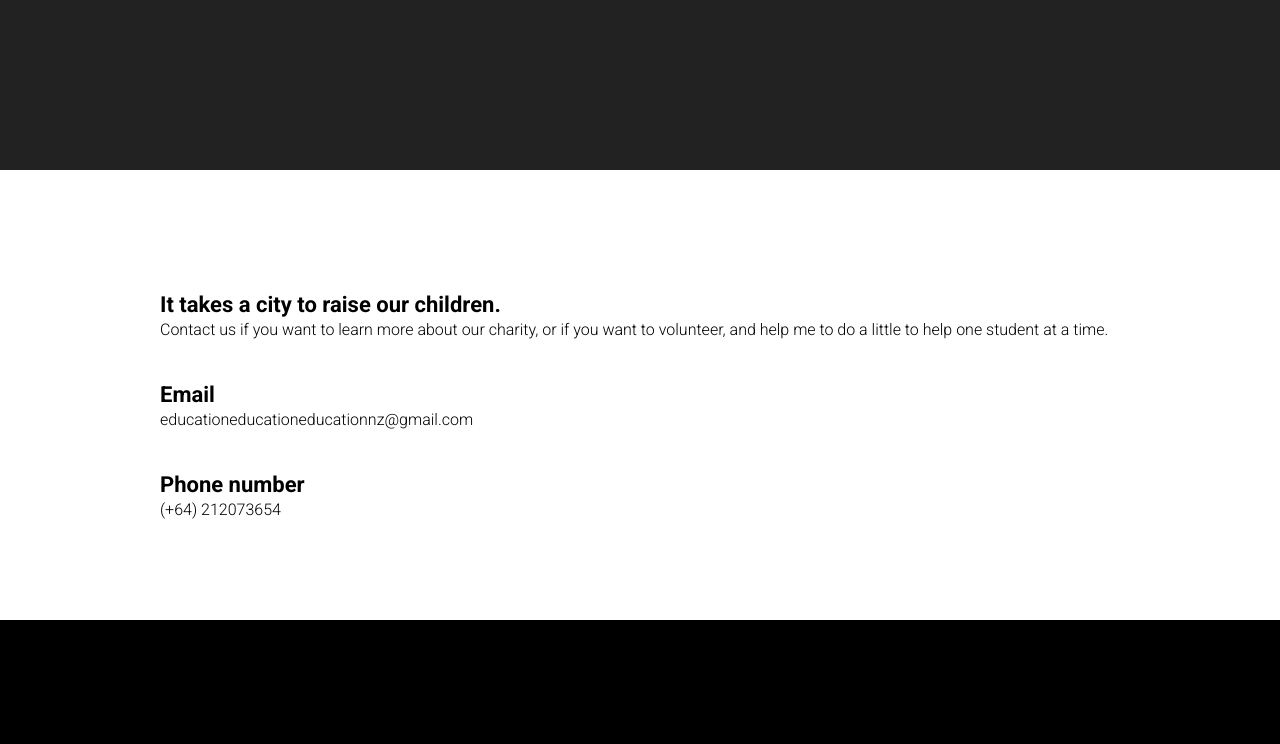
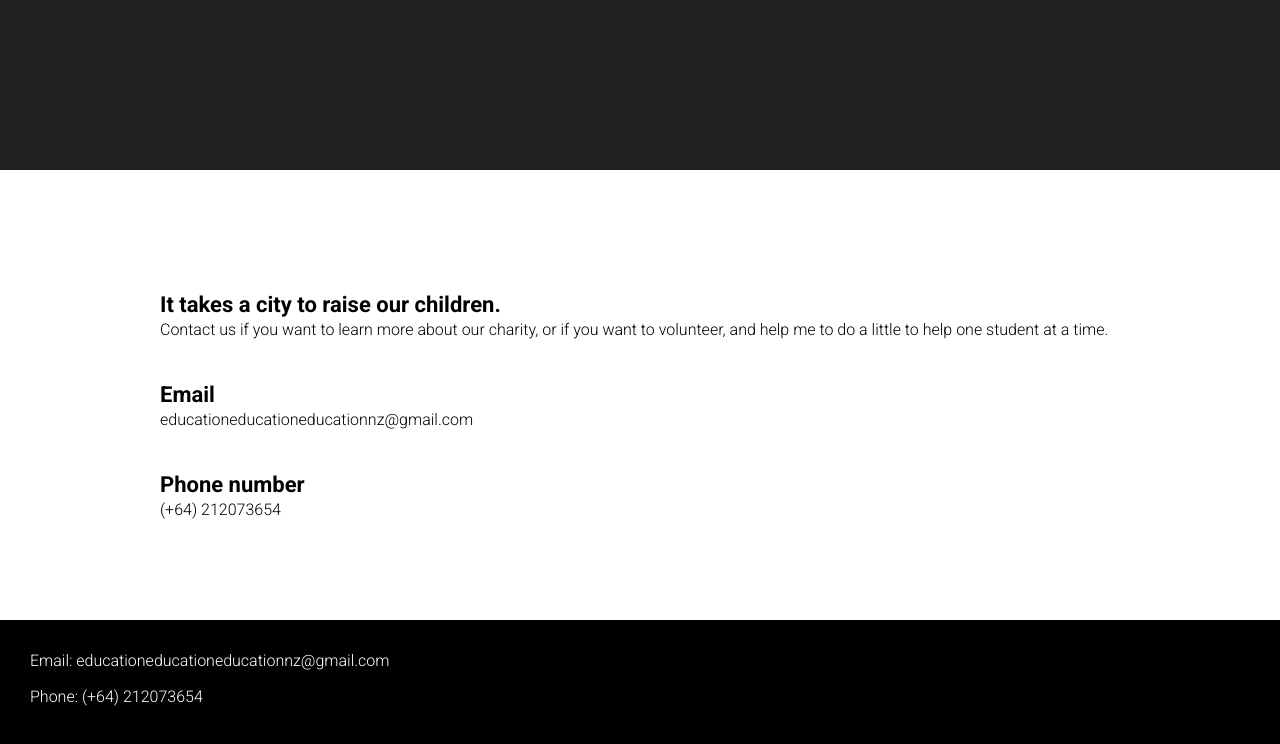
Before and after one commit to Sze-warrior/education-website, a website: page contact.html in a window 1280 px wide. Shown: the part 330-1074 px from the top of the page. Drawn offline with nearby package versions, Linux system fonts and the light colour scheme.

Commit message:
Added footer into pages
Added footer into pages

```diff
--- a/contact.html
+++ b/contact.html
@@ -96,7 +96,8 @@
     </div>
 
     <footer class="footer-container">
-
+      <p class="footer-details">Email: educationeducationeducationnz@gmail.com</p>
+      <p class="footer-details">Phone: (+64) 212073654</p>
     </footer>
 
   </main>
```
Also changed, not shown: ourvision.html (+2 -2 lines), whoweare.html (+2 -1 lines).
